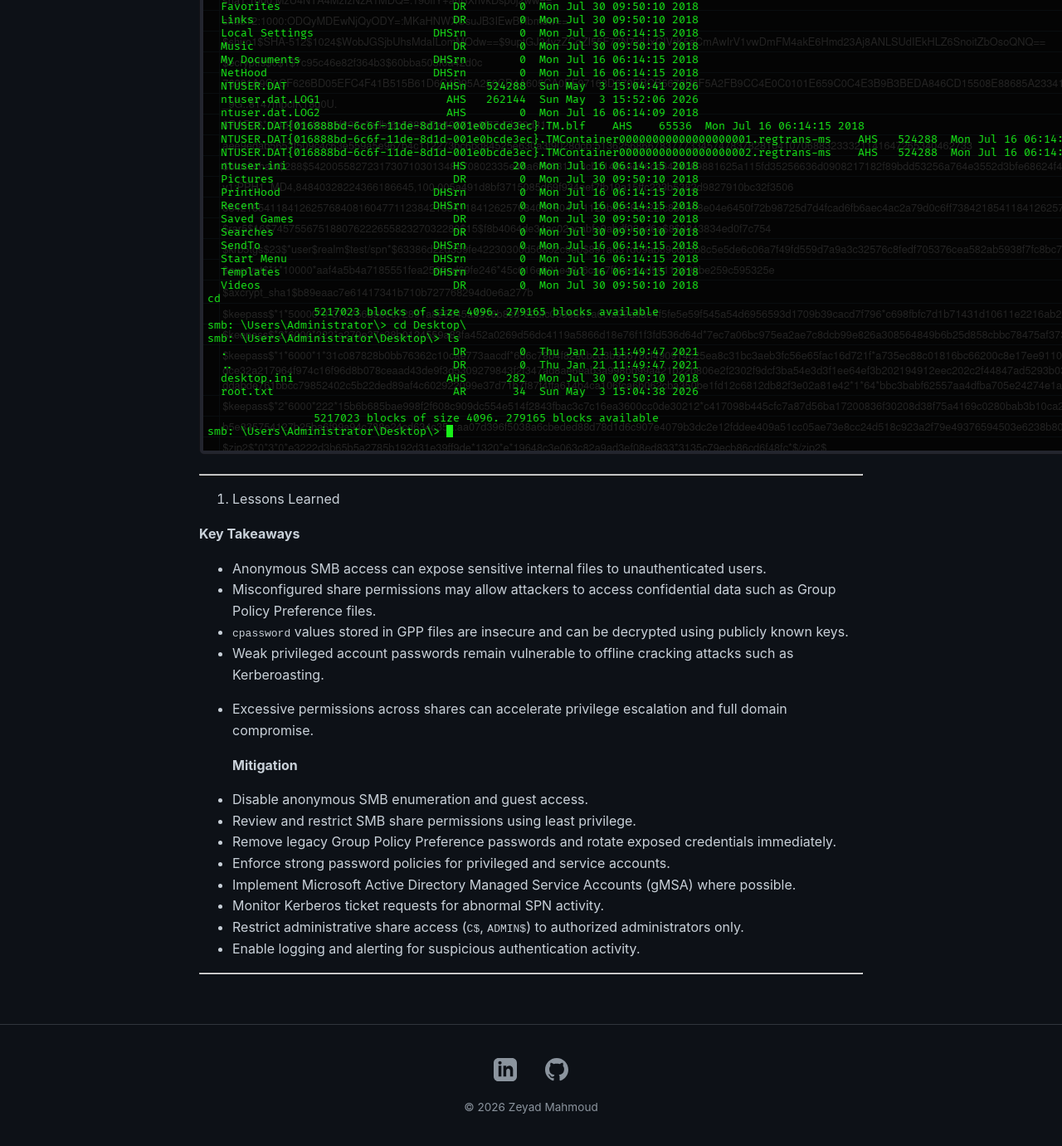
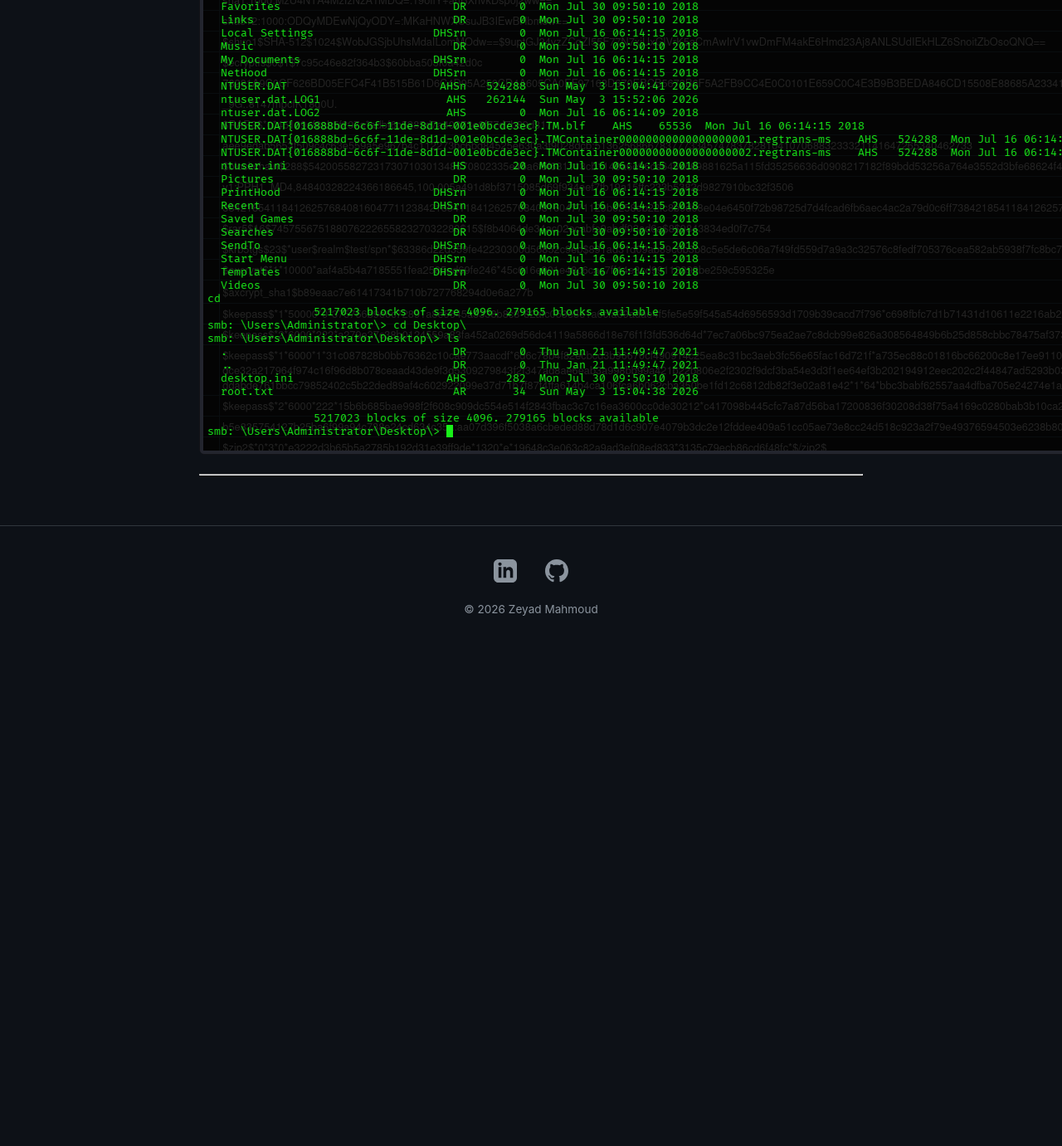
Before and after one commit to zeyad-mahmoud7/zeyad-mahmoud7.github.io, a Jekyll site: the page built from _posts/2026-05-04-active-htb.md, in a window 1280 px wide and 1400 px high, scrolled down 11051 px. Shown: the top 1381 px of the window at 83% size. Built offline with Jekyll 4.4.1, drawn with Linux system fonts in a browser that asks for light colours; after the commit the page ends 11850 px from its top, so only the background shows below that.

Commit message:
Update 2026-05-04-active-htb.md

```diff
--- a/_posts/2026-05-04-active-htb.md
+++ b/_posts/2026-05-04-active-htb.md
@@ -162,33 +162,3 @@ Finally, we got the `root flag`
 
 
 ---
-
-
-
-5. Lessons Learned
-
-
-
-**Key Takeaways**
-
-
-
-* Anonymous SMB access can expose sensitive internal files to unauthenticated users.
-* Misconfigured share permissions may allow attackers to access confidential data such as Group Policy Preference files.
-* `cpassword` values stored in GPP files are insecure and can be decrypted using publicly known keys.
-* Weak privileged account passwords remain vulnerable to offline cracking attacks such as Kerberoasting.
-* Excessive permissions across shares can accelerate privilege escalation and full domain compromise.
-
-
-    **Mitigation**
-
-* Disable anonymous SMB enumeration and guest access.
-* Review and restrict SMB share permissions using least privilege.
-* Remove legacy Group Policy Preference passwords and rotate exposed credentials immediately.
-* Enforce strong password policies for privileged and service accounts.
-* Implement Microsoft Active Directory Managed Service Accounts (gMSA) where possible.
-* Monitor Kerberos ticket requests for abnormal SPN activity.
-* Restrict administrative share access (`C$`, `ADMIN$`) to authorized administrators only.
-* Enable logging and alerting for suspicious authentication activity.
-
----
```
